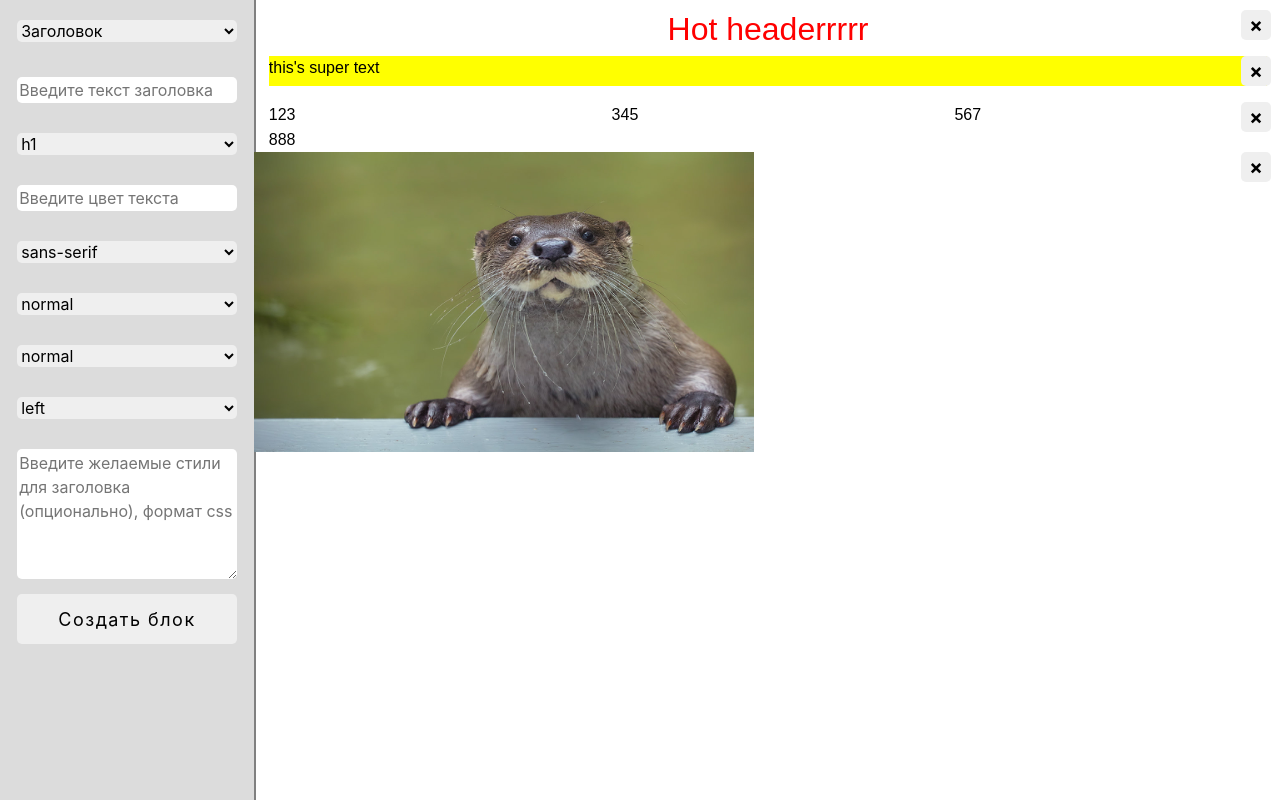
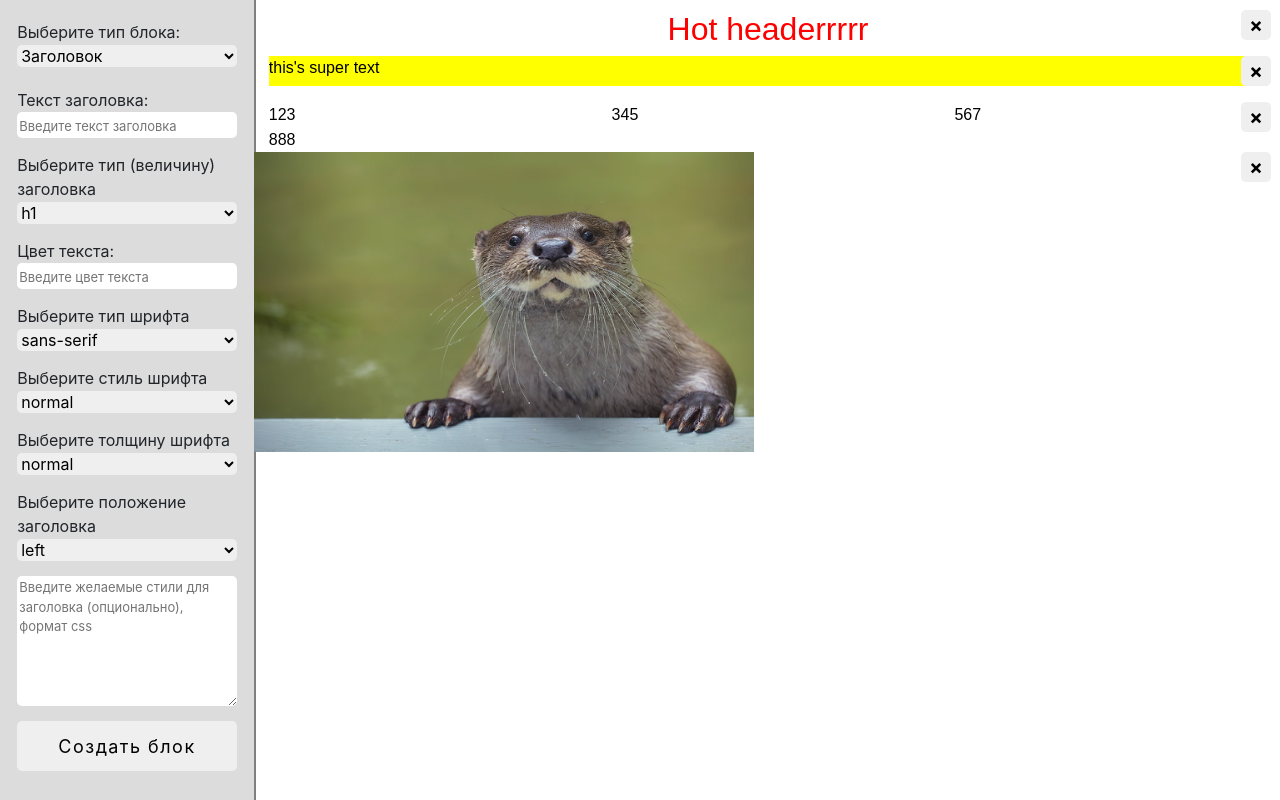
Before and after one commit to SLain123/Constructor, a website built with Parcel: page src/index.html in a window 1280 px wide. Built offline with nearby package versions, Linux system fonts and the light colour scheme.

Commit message:
Добавляет lable ко всем элементам формы; Мелкие правки скриптов и стилей для адаптации к добавленным лейблам;

```diff
--- a/src/script/components/form.js
+++ b/src/script/components/form.js
@@ -6,43 +6,43 @@ import {
 const createForm = tagName => {
     let form;
     if (tagName === 'Заголовок') {
-        form = utils.form(` ${utils.input('content', 'Введите текст заголовка')}
-                            ${utils.select('tag', ['h1', 'h2', 'h3', 'h4', 'h5', 'h6'])}
-                            ${utils.input('color', 'Введите цвет текста')}
-                            ${utils.select('fontFamily', ['sans-serif', 'serif', 'Georgia', 'system-ui'])}
-                            ${utils.select('fontStyle', ['normal', 'italic'])}
-                            ${utils.select('fontWeight', ['normal', 'bold', 'lighter'])}
-                            ${utils.select('textAlign', ['left', 'center', 'right'])}
-                            ${utils.textarea('styles', 'Введите желаемые стили для заголовка (опционально), формат css')}
+        form = utils.form(` ${utils.input('content', 'Введите текст заголовка', 'Текст заголовка:')}
+                            ${utils.select('tag', ['h1', 'h2', 'h3', 'h4', 'h5', 'h6'], 'Выберите тип (величину) заголовка')}
+                            ${utils.input('color', 'Введите цвет текста', 'Цвет текста:')}
+                            ${utils.select('fontFamily', ['sans-serif', 'serif', 'Georgia', 'system-ui'], 'Выберите тип шрифта')}
+                            ${utils.select('fontStyle', ['normal', 'italic'], 'Выберите стиль шрифта')}
+                            ${utils.select('fontWeight', ['normal', 'bold', 'lighter'], 'Выберите толщину шрифта')}
+                            ${utils.select('textAlign', ['left', 'center', 'right'], 'Выберите положение заголовка')}
+                            ${utils.textarea('styles', 'Введите желаемые стили для заголовка (опционально), формат css','Укажите дополнительные стили')}
                             ${utils.submitBtn()}`);
     } else if (tagName === 'Обычный текст') {
-        form = utils.form(` ${utils.input('content', 'Введите текст абзаца')}
-                            ${utils.input('fontSize', 'Введите размер текста от 1 до 100px (только цифры)')}
-                            ${utils.input('color', 'Введите цвет текста')}
-                            ${utils.select('fontFamily', ['sans-serif', 'serif', 'Georgia', 'system-ui'])}
-                            ${utils.select('fontStyle', ['normal', 'italic'])}
-                            ${utils.select('fontWeight', ['normal', 'bold', 'lighter'])}
-                            ${utils.select('textAlign', ['left', 'center', 'right'])}
-                            ${utils.textarea('styles', 'Введите желаемые стили для текста (опционально), формат css')}
+        form = utils.form(` ${utils.input('content', 'Введите текст абзаца', 'Текст абзаца:')}
+                            ${utils.input('fontSize', 'Введите размер текста от 1 до 100px (только цифры)', 'Размер текста')}
+                            ${utils.input('color', 'Введите цвет текста', 'Цвет текста:')}
+                            ${utils.select('fontFamily', ['sans-serif', 'serif', 'Georgia', 'system-ui'], 'Выберите тип шрифта')}
+                            ${utils.select('fontStyle', ['normal', 'italic'], 'Выберите стиль шрифта')}
+                            ${utils.select('fontWeight', ['normal', 'bold', 'lighter'], 'Выберите толщину шрифта')}
+                            ${utils.select('textAlign', ['left', 'center', 'right'], 'Выберите положение текста')}
+                            ${utils.textarea('styles', 'Введите желаемые стили для текста (опционально), формат css', 'Укажите дополнительные стили')}
                             ${utils.submitBtn()}`);
     } else if (tagName === 'Колонки с текстом') {
         form = utils.form(` ${utils.textarea('content', 'Введите текст абзацев для каждого столбца через ;')}
-                            ${utils.select('coluns', ['2', '3', '4', '6', '12'])}
-                            ${utils.input('fontSize', 'Введите размер текста от 1 до 100px (только цифры)')}
-                            ${utils.input('color', 'Введите цвет текста')}
-                            ${utils.select('fontFamily', ['sans-serif', 'serif', 'Georgia', 'system-ui'])}
-                            ${utils.select('fontStyle', ['normal', 'italic'])}
-                            ${utils.select('fontWeight', ['normal', 'bold', 'lighter'])}
-                            ${utils.textarea('styles', 'Введите желаемые стили для заголовка')}
+                            ${utils.select('coluns', ['2', '3', '4', '6', '12'], 'Выберите количество столбцов текста')}
+                            ${utils.input('fontSize', 'Введите размер текста от 1 до 100px (только цифры)', 'Размер текста')}
+                            ${utils.input('color', 'Введите цвет текста', 'Цвет текста:')}
+                            ${utils.select('fontFamily', ['sans-serif', 'serif', 'Georgia', 'system-ui'], 'Выберите тип шрифта')}
+                            ${utils.select('fontStyle', ['normal', 'italic'], 'Выберите стиль шрифта')}
+                            ${utils.select('fontWeight', ['normal', 'bold', 'lighter'], 'Выберите толщину шрифта')}
+                            ${utils.textarea('styles', 'Введите желаемые стили для заголовка', 'Укажите дополнительные стили')}
                             ${utils.submitBtn()}`);
     } else if (tagName === 'Изображение') {
-        form = utils.form(` ${utils.input('content', 'Путь до картинки')}
-                            ${utils.input('alt', 'Введите описание для картинки, (alt)')}
-                            ${utils.input('width', 'Введите ширину картинки')}
-                            ${utils.input('height', 'Введите высоту картинки')}
-                            ${utils.input('radius', 'Введите значение для скругления углов картинки (только цифры)')}
-                            ${utils.select('justify', ['flex-start', 'center', 'flex-end'])}
-                            ${utils.textarea('styles', 'Введите желаемые стили для картинки')}
+        form = utils.form(` ${utils.input('content', 'Путь до картинки', 'Укажите путь до картинки:')}
+                            ${utils.input('alt', 'Введите описание для картинки, (alt)', 'Введите описани картинки')}
+                            ${utils.input('width', 'Введите ширину картинки', 'Ширина')}
+                            ${utils.input('height', 'Введите высоту картинки', 'Длина')}
+                            ${utils.input('radius', 'Введите значение для скругления углов картинки (только цифры)', 'Величина скругления углов')}
+                            ${utils.select('justify', ['flex-start', 'center', 'flex-end'], 'Выберите положение картинки')}
+                            ${utils.textarea('styles', 'Введите желаемые стили для картинки', 'Укажите дополнительные стили')}
                             ${utils.submitBtn()}`);
     }
     return form;
@@ -51,9 +51,10 @@ const createForm = tagName => {
 const onSubmitForm = e => {
     e.preventDefault();
 
-    const $mainSelect = document.querySelector('.main-select');
+    const $mainSelect = document.querySelector('.main-select select');
     const dataClass = $mainSelect.options[$mainSelect.selectedIndex].value;
     const formChildren = e.target.children;
+
     let mainData = {};
 
     for (let elem of formChildren) {
--- a/src/script/components/select.js
+++ b/src/script/components/select.js
@@ -3,8 +3,11 @@ import {
 } from '../index';
 
 const createSelect = (optsArr, className = 'select') => {
+    const lable = document.createElement('lable');
     const select = document.createElement('select');
-    select.classList.add(className);
+
+    lable.innerHTML = 'Выберите тип блока:'
+    lable.classList.add(className);
 
     select.addEventListener('change', (e) => onChangeSelect(e));
 
@@ -13,7 +16,9 @@ const createSelect = (optsArr, className = 'select') => {
         select.insertAdjacentHTML('beforeend', opt);
     })
 
-    return select;
+    lable.append(select);
+
+    return lable;
 };
 
 const onChangeSelect = (e) => {
--- a/src/script/components/utils.js
+++ b/src/script/components/utils.js
@@ -23,11 +23,11 @@ const form = content => {
     return form;
 }
 
-const input = (name, placeholder) => {
-    return `<input type="text" placeholder="${placeholder}" name="${name}">`;
+const input = (name, placeholder, lable) => {
+    return `<div class="flex-column"><lable>${lable}<input type="text" placeholder="${placeholder}" name="${name}"></lable></div>`;
 }
 
-const textarea = (name, placeholder) => {
+const textarea = (name, placeholder, lable) => {
     return `<textarea placeholder="${placeholder}" name=${name}></textarea>`;
 }
 
@@ -35,9 +35,9 @@ const submitBtn = () => {
     return `<button type="submit">Создать блок</button>`;
 }
 
-const select = (name, options) => {
+const select = (name, options, lable) => {
     const opts = options.map(text => `<option>${text}</option>`);
-    return `<select name="${name}">${opts}</select>`;
+    return `<div class="flex-column"><lable>${lable}<select name="${name}">${opts}</select></lable></div>`;
 }
 
 const removeBtn = () => {
--- a/src/style/style.css
+++ b/src/style/style.css
@@ -47,10 +47,14 @@
 
 .main-select {
     width: 90%;
+    margin-bottom: 20px;
+}
+
+.main-select select {
     border-radius: 5px;
-    margin-bottom: 20px;
     font-size: 16px;
     border: none;
+    width: 100%;
 }
 
 .form {
@@ -60,22 +64,33 @@
 }
 
 .form input {
-    margin: 15px 0;
+    margin: 0 0 15px 0;
     border-radius: 5px;
     border: none;
+    width: 100%;
+}
+
+.form input::placeholder {
+    font-size: 13px;
 }
 
 .form select {
-    margin: 15px 0;
+    margin: 0 0 15px 0;
     border-radius: 5px;
     border: none;
+    width: 100%;
 }
 
 .form textarea {
-    margin: 15px 0;
+    margin: 0 0 15px 0;
     min-height: 130px;
     border-radius: 5px;
     border: none;
+    width: 100%;
+}
+
+.form textarea::placeholder {
+    font-size: 13px;
 }
 
 .form button {
@@ -85,3 +100,8 @@
     font-size: 18px;
     letter-spacing: 1.5px;
 }
+
+.flex-column {
+    display: flex;
+    flex-flow: column, wrap;
+}
```
